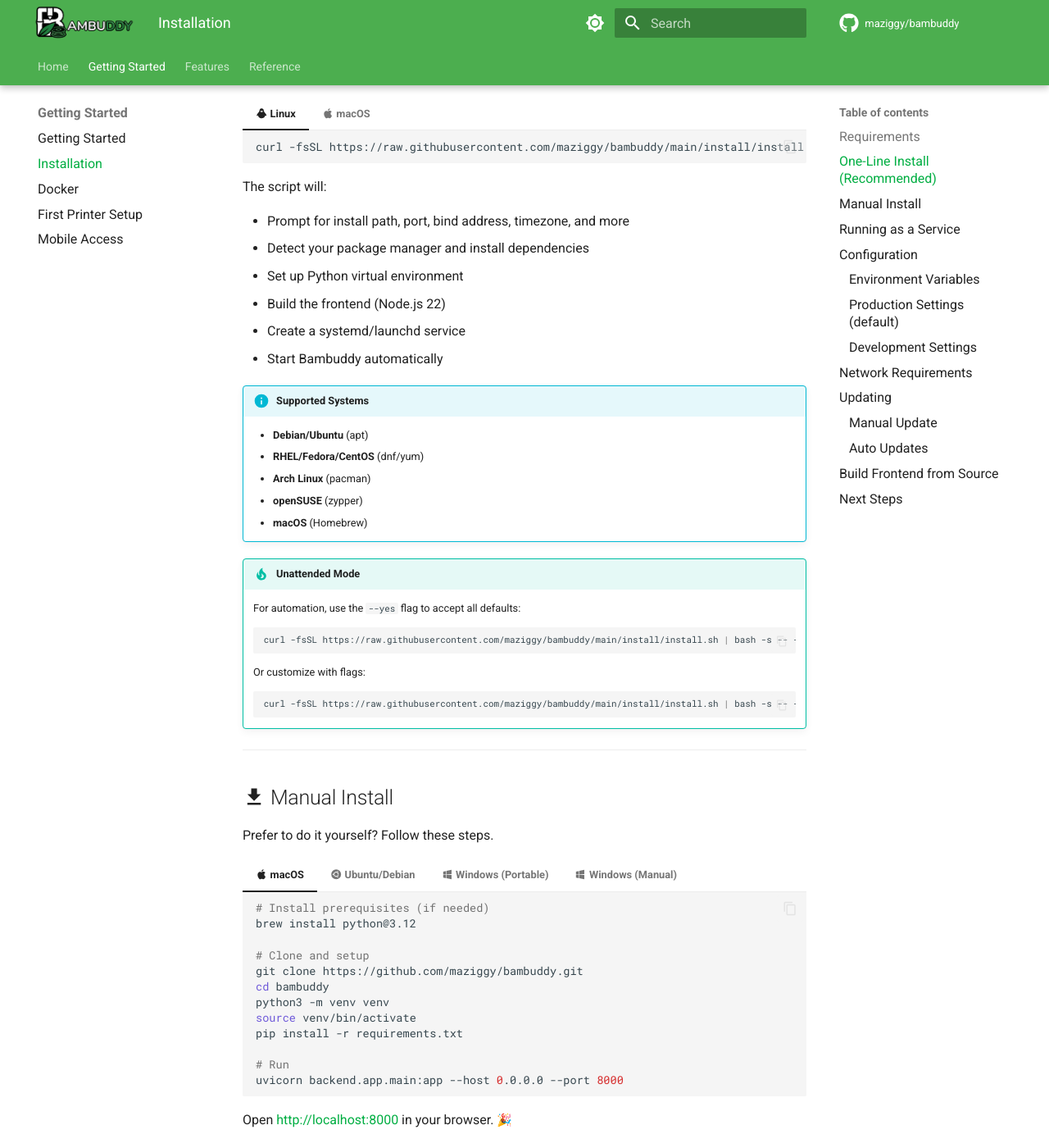
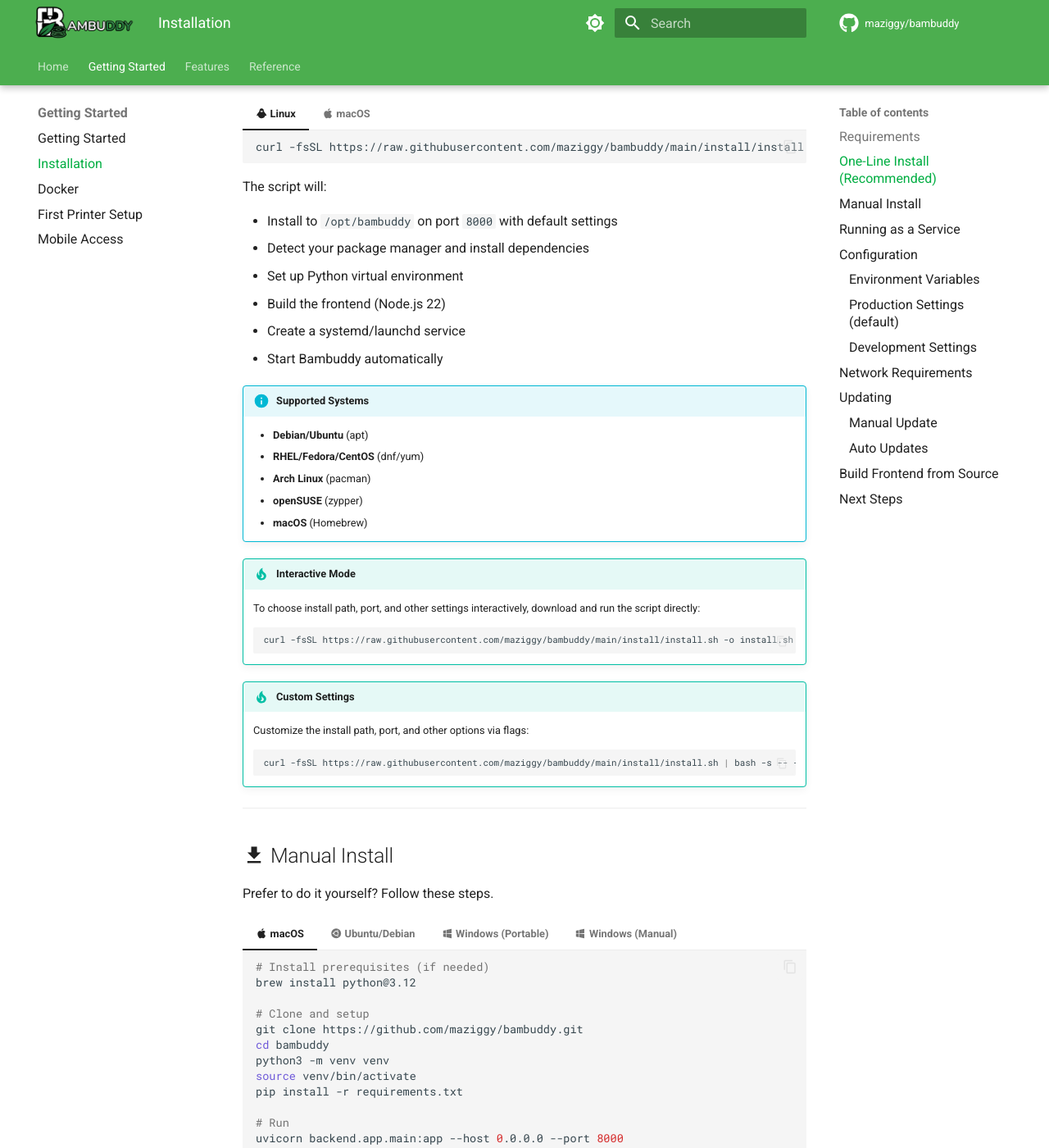
Before and after one commit to maziggy/bambuddy-wiki, an MkDocs documentation site: the page built from docs/getting-started/installation.md, in a window 1280 px wide and 1400 px high, scrolled down 1018 px. Shown: the whole window at 82% size. Built offline with MkDocs 1.6.1 and Material for MkDocs 9.7.7, drawn with Linux system fonts in a browser that asks for light colours; emoji names are drawn with the system emoji font; comment, search, counter and statistics services are not loaded; the version menu is left out.

Commit message:
Updated Wiki

````diff
--- a/docs/getting-started/installation.md
+++ b/docs/getting-started/installation.md
@@ -35,18 +35,18 @@ The easiest way to install Bambuddy. Interactive scripts that handle everything
 === ":material-linux: Linux"
 
     ```bash
-    curl -fsSL https://raw.githubusercontent.com/maziggy/bambuddy/main/install/install.sh | bash
+    curl -fsSL https://raw.githubusercontent.com/maziggy/bambuddy/main/install/install.sh | bash -s -- --yes
     ```
 
 === ":material-apple: macOS"
 
     ```bash
-    curl -fsSL https://raw.githubusercontent.com/maziggy/bambuddy/main/install/install.sh | bash
+    curl -fsSL https://raw.githubusercontent.com/maziggy/bambuddy/main/install/install.sh | bash -s -- --yes
     ```
 
 The script will:
 
-- Prompt for install path, port, bind address, timezone, and more
+- Install to `/opt/bambuddy` on port `8000` with default settings
 - Detect your package manager and install dependencies
 - Set up Python virtual environment
 - Build the frontend (Node.js 22)
@@ -60,13 +60,14 @@ The script will:
     - **openSUSE** (zypper)
     - **macOS** (Homebrew)
 
-!!! tip "Unattended Mode"
-    For automation, use the `--yes` flag to accept all defaults:
+!!! tip "Interactive Mode"
+    To choose install path, port, and other settings interactively, download and run the script directly:
     ```bash
-    curl -fsSL https://raw.githubusercontent.com/maziggy/bambuddy/main/install/install.sh | bash -s -- --yes
+    curl -fsSL https://raw.githubusercontent.com/maziggy/bambuddy/main/install/install.sh -o install.sh && chmod +x install.sh && ./install.sh
     ```
 
-    Or customize with flags:
+!!! tip "Custom Settings"
+    Customize the install path, port, and other options via flags:
     ```bash
     curl -fsSL https://raw.githubusercontent.com/maziggy/bambuddy/main/install/install.sh | bash -s -- --path /srv/bambuddy --port 3000 --yes
     ```
````
Also changed, not shown: docs/getting-started/docker.md (+7 -6 lines).
